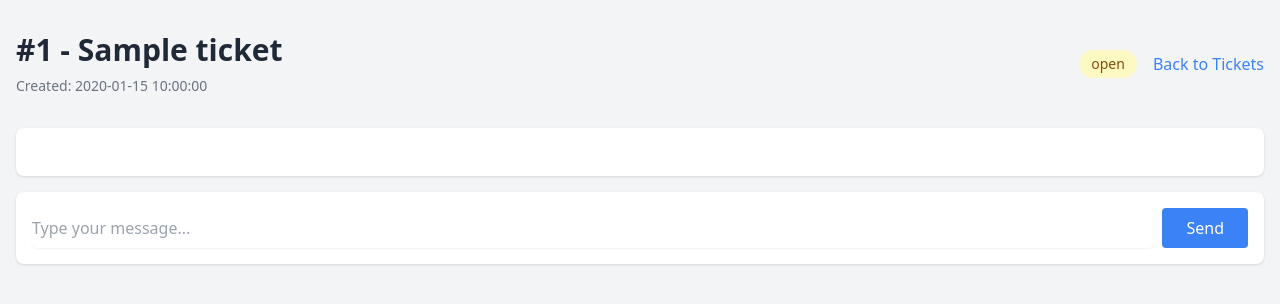
After one commit to knrick/multicloud-challenge, a FastAPI app: template src/app/templates/ticket_conversation.html in a window 1280 px wide. The commit adds this page. Shown: the top 304 px of the page. Run offline with FastAPI, Linux system fonts and the light colour scheme; the template is opened without the code that fills it: most values are stand-ins (such as "Sample title", 1, 10 or a date in 2020); some libraries are stand-ins or nearby versions.

Commit message:
feat: implement conversation support in ticketing system and update buildspec - Add Message model and conversation history - Update Ticket model and TicketService - Create chat interface template - Redesign tickets view - Add conversation endpoints - Update buildspec.yml with deployment rollout restart

```diff
--- a/ci-cd/buildspec.yml
+++ b/ci-cd/buildspec.yml
@@ -59,6 +59,9 @@ phases:
       - echo $IMAGE_URI
       - sed -i "s|CONTAINER_IMAGE|$IMAGE_URI|g" kubernetes/cloudmart.yaml
       - kubectl apply -f kubernetes/cloudmart.yaml
+      - echo "Restarting deployment to pull new image..."
+      - kubectl rollout restart deployment cloudmart
+      - kubectl rollout status deployment cloudmart --timeout=300s
     env:
       exported-variables: ["imageTag"]
 artifacts:
--- a/src/app/main.py
+++ b/src/app/main.py
@@ -28,12 +28,36 @@ async def home_page(request: Request):
 
 @app.get("/tickets")
 async def tickets_page(request: Request):
-    """Serve the tickets page"""
+    """Serve the tickets list page"""
     ticket_service = TicketService()
     tickets = await ticket_service.list_tickets()
     return templates.TemplateResponse(
         "tickets.html",
         {"request": request, "tickets": tickets}
+    )
+
+@app.get("/tickets/new")
+async def new_ticket_page(request: Request):
+    """Serve the new ticket page"""
+    return templates.TemplateResponse(
+        "ticket_conversation.html",
+        {"request": request, "ticket": None}
+    )
+
+@app.get("/tickets/{ticket_id}")
+async def ticket_conversation_page(request: Request, ticket_id: str):
+    """Serve the ticket conversation page"""
+    ticket_service = TicketService()
+    ticket = await ticket_service.get_ticket(ticket_id)
+    if not ticket:
+        return templates.TemplateResponse(
+            "404.html",
+            {"request": request},
+            status_code=404
+        )
+    return templates.TemplateResponse(
+        "ticket_conversation.html",
+        {"request": request, "ticket": ticket}
     )
 
 # Protected routes
--- /dev/null
+++ b/src/app/templates/ticket_conversation.html
@@ -0,0 +1,89 @@
+<!DOCTYPE html>
+<html lang="en">
+<head>
+    <meta charset="UTF-8">
+    <meta name="viewport" content="width=device-width, initial-scale=1.0">
+    <title>CloudMart - Support Ticket</title>
+    <script src="https://cdn.tailwindcss.com"></script>
+    <link rel="stylesheet" href="{{ url_for('static', path='css/main.css') }}">
+</head>
+<body class="bg-gray-100">
+    <div class="container mx-auto px-4 py-8">
+        <div class="flex justify-between items-center mb-8">
+            <div>
+                <h1 class="text-3xl font-bold">{% if ticket %}#{{ ticket.id[:8] }} - {{ ticket.title }}{% else %}New Support Ticket{% endif %}</h1>
+                <p class="text-sm text-gray-500 mt-2">
+                    {% if ticket %}
+                    Created: {{ ticket.created_at.strftime('%Y-%m-%d %H:%M:%S') }}
+                    {% endif %}
+                </p>
+            </div>
+            <div class="flex items-center gap-4">
+                {% if ticket %}
+                <span class="px-3 py-1 text-sm rounded-full font-medium
+                    {% if ticket.status == 'open' %}bg-yellow-100 text-yellow-800
+                    {% elif ticket.status == 'in_progress' %}bg-blue-100 text-blue-800
+                    {% elif ticket.status == 'resolved' %}bg-green-100 text-green-800
+                    {% else %}bg-gray-100 text-gray-800{% endif %}">
+                    {{ ticket.status }}
+                </span>
+                {% endif %}
+                <a href="/tickets" class="text-blue-500 hover:text-blue-600">Back to Tickets</a>
+            </div>
+        </div>
+
+        {% if not ticket %}
+        <!-- Create New Ticket Form -->
+        <div class="bg-white p-6 rounded-lg shadow">
+            <form method="POST" action="/api/tickets" class="space-y-4">
+                <div>
+                    <label for="title" class="block text-sm font-medium text-gray-700">Title</label>
+                    <input type="text" id="title" name="title" required
+                           class="mt-1 block w-full rounded-md border-gray-300 shadow-sm focus:border-blue-500 focus:ring-blue-500">
+                </div>
+                <div>
+                    <label for="description" class="block text-sm font-medium text-gray-700">Description</label>
+                    <textarea id="description" name="description" rows="4" required
+                              class="mt-1 block w-full rounded-md border-gray-300 shadow-sm focus:border-blue-500 focus:ring-blue-500"></textarea>
+                </div>
+                <button type="submit" class="bg-blue-500 text-white px-4 py-2 rounded hover:bg-blue-600">
+                    Create Ticket
+                </button>
+            </form>
+        </div>
+        {% else %}
+        <!-- Conversation History -->
+        <div class="bg-white p-6 rounded-lg shadow mb-4">
+            <div class="space-y-4 max-h-[60vh] overflow-y-auto">
+                {% for message in ticket.messages %}
+                <div class="flex {% if message.role == 'assistant' %}justify-start{% else %}justify-end{% endif %}">
+                    <div class="max-w-2/3 {% if message.role == 'assistant' %}bg-gray-100{% else %}bg-blue-100{% endif %} rounded-lg p-3">
+                        <p class="text-sm text-gray-600 mb-1">{{ message.role|title }}</p>
+                        <p class="text-gray-800 whitespace-pre-wrap">{{ message.content }}</p>
+                        <p class="text-xs text-gray-500 mt-1">{{ message.timestamp.strftime('%Y-%m-%d %H:%M:%S') }}</p>
+                    </div>
+                </div>
+                {% endfor %}
+            </div>
+        </div>
+
+        <!-- Message Input -->
+        {% if ticket.status != 'closed' and ticket.status != 'resolved' %}
+        <div class="bg-white p-4 rounded-lg shadow">
+            <form method="POST" action="/api/tickets/{{ ticket.id }}/message" class="flex gap-2">
+                <input type="text" name="message" required placeholder="Type your message..."
+                       class="flex-1 rounded-md border-gray-300 shadow-sm focus:border-blue-500 focus:ring-blue-500">
+                <button type="submit" class="bg-blue-500 text-white px-6 py-2 rounded hover:bg-blue-600">
+                    Send
+                </button>
+            </form>
+        </div>
+        {% else %}
+        <div class="text-center py-4 text-gray-500">
+            This ticket is {{ ticket.status }}. No new messages can be sent.
+        </div>
+        {% endif %}
+        {% endif %}
+    </div>
+</body>
+</html>
```
Also changed, not shown: src/app/templates/404.html (added, +19 -0 lines), src/app/templates/tickets.html (+46 -55 lines).
